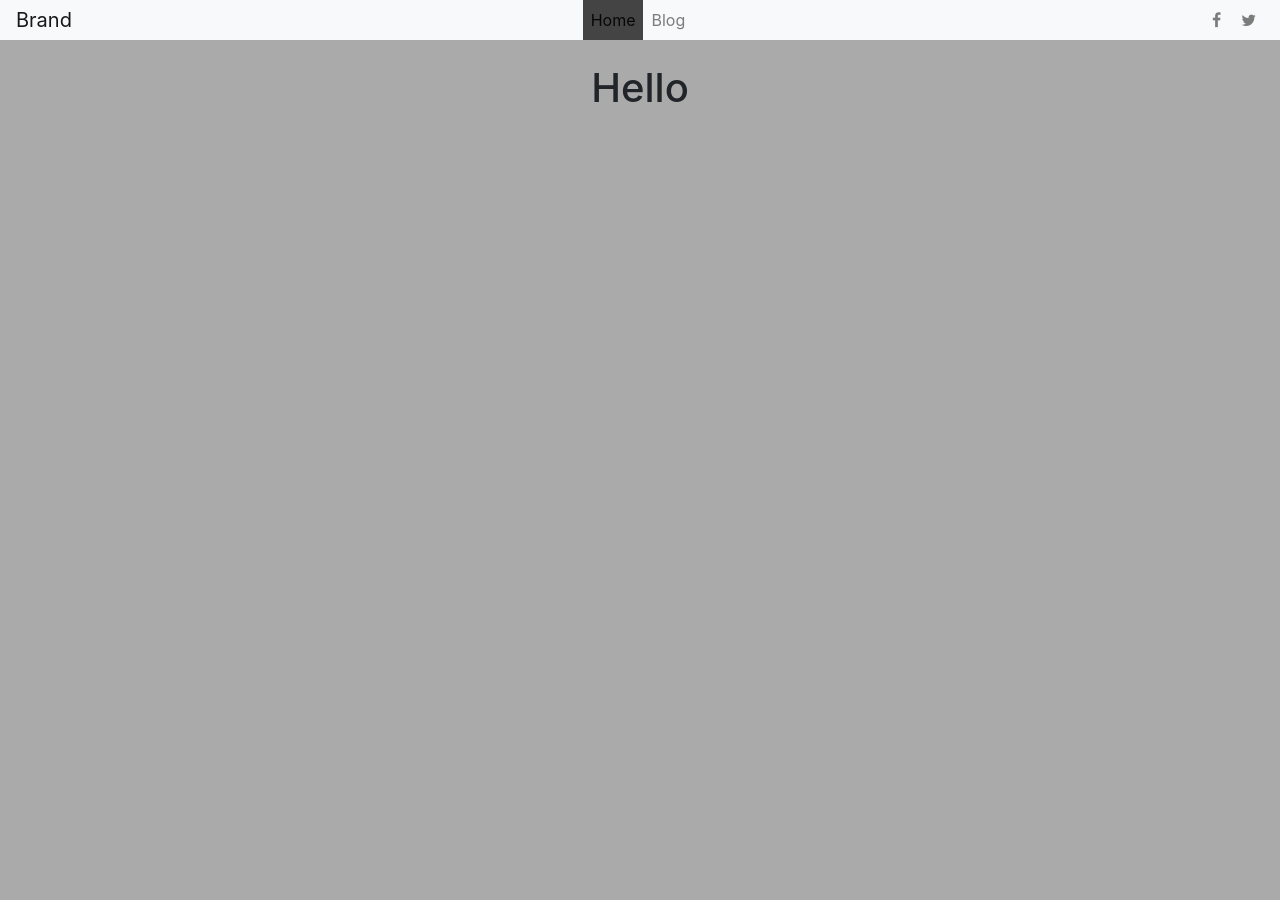
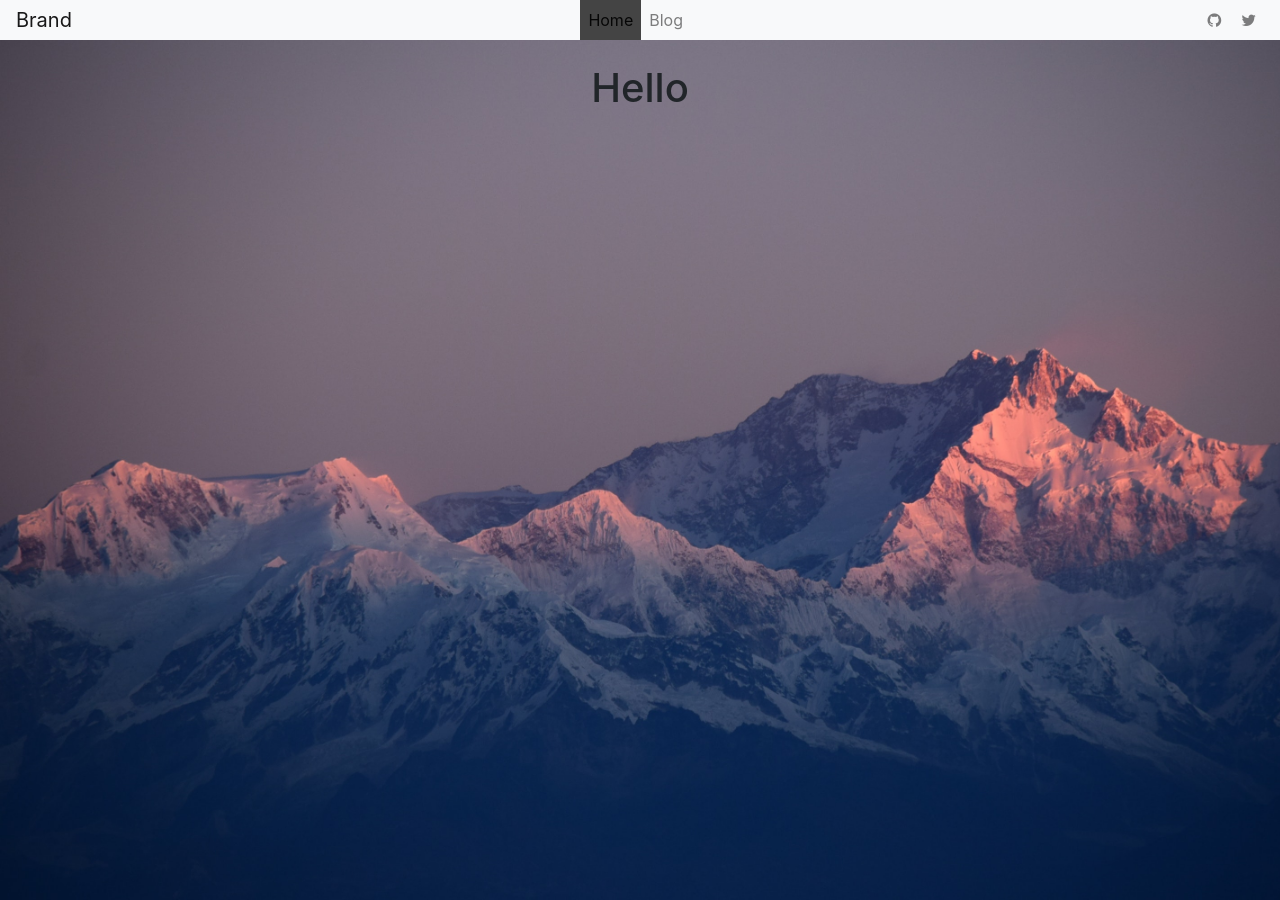
Before and after one commit to jombo1/jombo1.github.io, a Jekyll site: the page built from index.html, in a window 1280 px wide and 900 px high. Built offline with Jekyll 4.4.1, drawn with Linux system fonts in a browser that asks for light colours.

Commit message:
Added background image

```diff
--- a/_includes/navigation.html
+++ b/_includes/navigation.html
@@ -13,7 +13,7 @@
             {% endfor %}
         </ul>
         <ul class="nav navbar-nav flex-row justify-content-center flex-nowrap">
-            <li class="nav-item"><a class="nav-link" href=""><i class="fa fa-facebook mr-1"></i></a> </li>
+            <li class="nav-item"><a class="nav-link" href=""><i class="fa fa-github mr-1"></i></a> </li>
             <li class="nav-item"><a class="nav-link" href=""><i class="fa fa-twitter"></i></a> </li>
         </ul>
     </div>
--- a/_layouts/default.html
+++ b/_layouts/default.html
@@ -9,8 +9,8 @@
   <link rel="stylesheet" type="text/css" href="/assets/css/styles.css">
 </head>
 <body>
+  {% include navigation.html %}
   <div class="wrapper">
-    {% include navigation.html %}
 
     {{ content }}
 
--- a/_sass/main.scss
+++ b/_sass/main.scss
@@ -12,7 +12,7 @@ li {
 }
 
 .container {
-  padding-top: 2.5rem;
+  padding: 4.5rem 2rem 2rem 2rem; /* ^>v< */
   background-color: #fff;
   font-family: 'Open Sans', sans-serif;
   font-size: 1rem;
@@ -32,6 +32,8 @@ li {
   height: 100vh;
   background-color: #aaa;
   margin: 0;
+  background-image: url("../images/jumbotron_bg.jpg");
+  background-size: cover;
 }
 
 .navbar {
```
Also changed, not shown: assets/images/jumbotron_bg.jpg (added), 7 other files.
